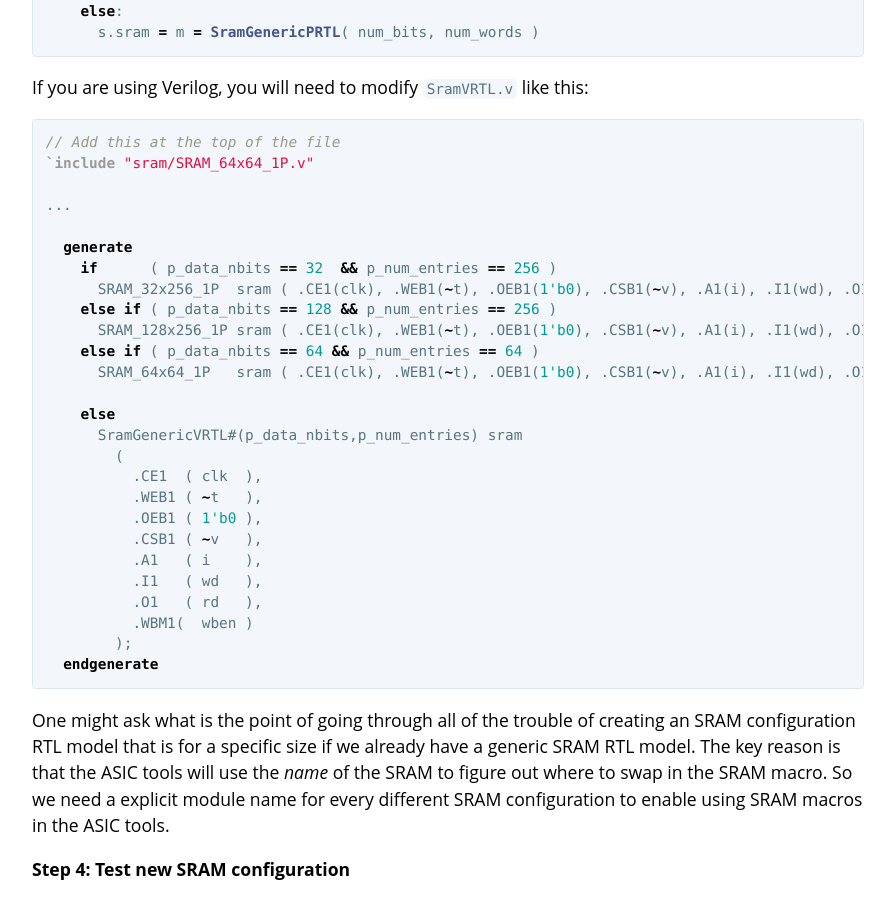
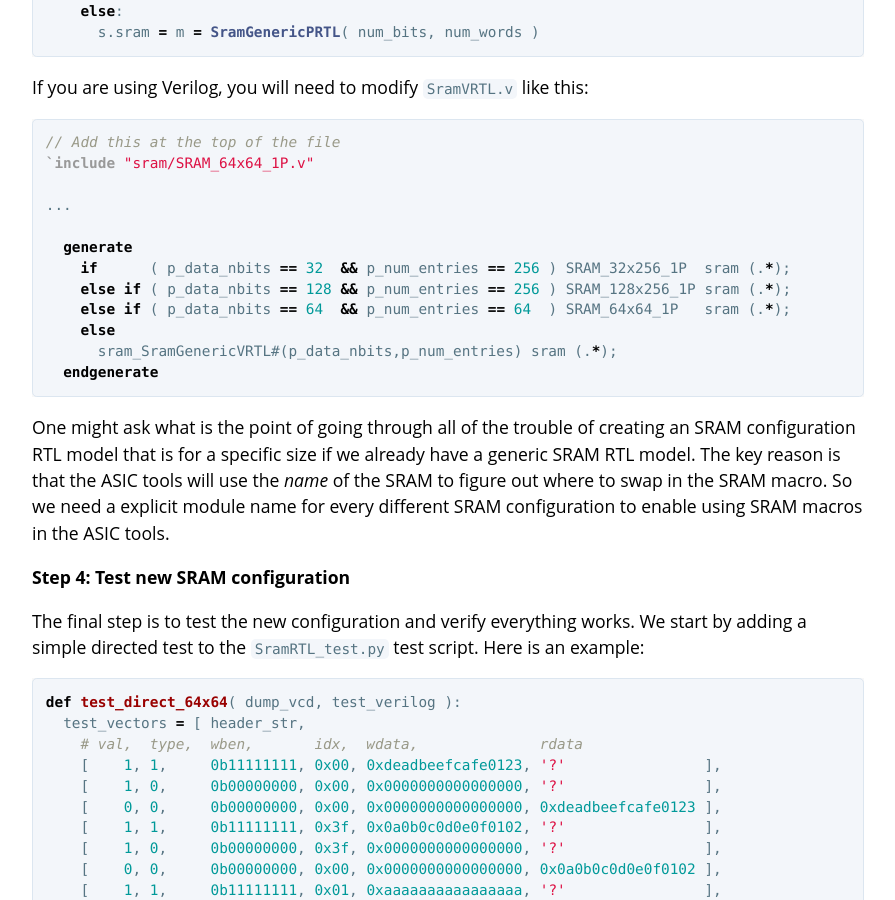
Before and after one commit to cornell-ece5745/ece5745-tut8-sram, a Jekyll site: the page built from docs/index.md, in a window 1280 px wide and 900 px high, scrolled down 19648 px. Shown: the whole window, without its empty margins (192-1087 px from the left). Built offline with Jekyll 4.4.1, drawn with Linux system fonts in a browser that asks for light colours; our own code applies the rules of GitHub Pages for plain Markdown files.

Commit message:
staff update from: ece5745-tut8-sram-0.0-719-g63b0acd [ci skip]

````diff
--- a/docs/index.md
+++ b/docs/index.md
@@ -815,25 +815,11 @@ If you are using Verilog, you will need to modify `SramVRTL.v` like this:
 ...
 
   generate
-    if      ( p_data_nbits == 32  && p_num_entries == 256 )
-      SRAM_32x256_1P  sram ( .CE1(clk), .WEB1(~t), .OEB1(1'b0), .CSB1(~v), .A1(i), .I1(wd), .O1(rd), .WBM1(wben) );
-    else if ( p_data_nbits == 128 && p_num_entries == 256 )
-      SRAM_128x256_1P sram ( .CE1(clk), .WEB1(~t), .OEB1(1'b0), .CSB1(~v), .A1(i), .I1(wd), .O1(rd), .WBM1(wben) );
-    else if ( p_data_nbits == 64 && p_num_entries == 64 )
-      SRAM_64x64_1P   sram ( .CE1(clk), .WEB1(~t), .OEB1(1'b0), .CSB1(~v), .A1(i), .I1(wd), .O1(rd), .WBM1(wben) );
-
+    if      ( p_data_nbits == 32  && p_num_entries == 256 ) SRAM_32x256_1P  sram (.*);
+    else if ( p_data_nbits == 128 && p_num_entries == 256 ) SRAM_128x256_1P sram (.*);
+    else if ( p_data_nbits == 64  && p_num_entries == 64  ) SRAM_64x64_1P   sram (.*);
     else
-      SramGenericVRTL#(p_data_nbits,p_num_entries) sram
-        (
-          .CE1  ( clk  ),
-          .WEB1 ( ~t   ),
-          .OEB1 ( 1'b0 ),
-          .CSB1 ( ~v   ),
-          .A1   ( i    ),
-          .I1   ( wd   ),
-          .O1   ( rd   ),
-          .WBM1(  wben )
-        );
+      sram_SramGenericVRTL#(p_data_nbits,p_num_entries) sram (.*);
   endgenerate
 ```
 
````
Also changed, not shown: 1 other file.
